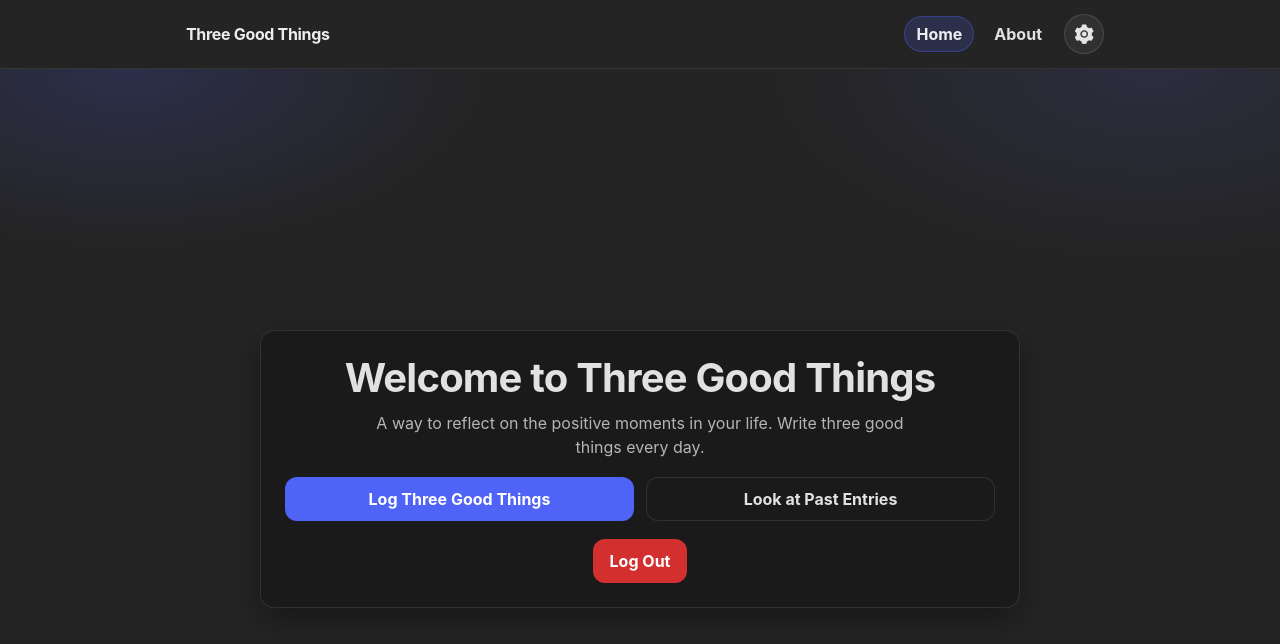
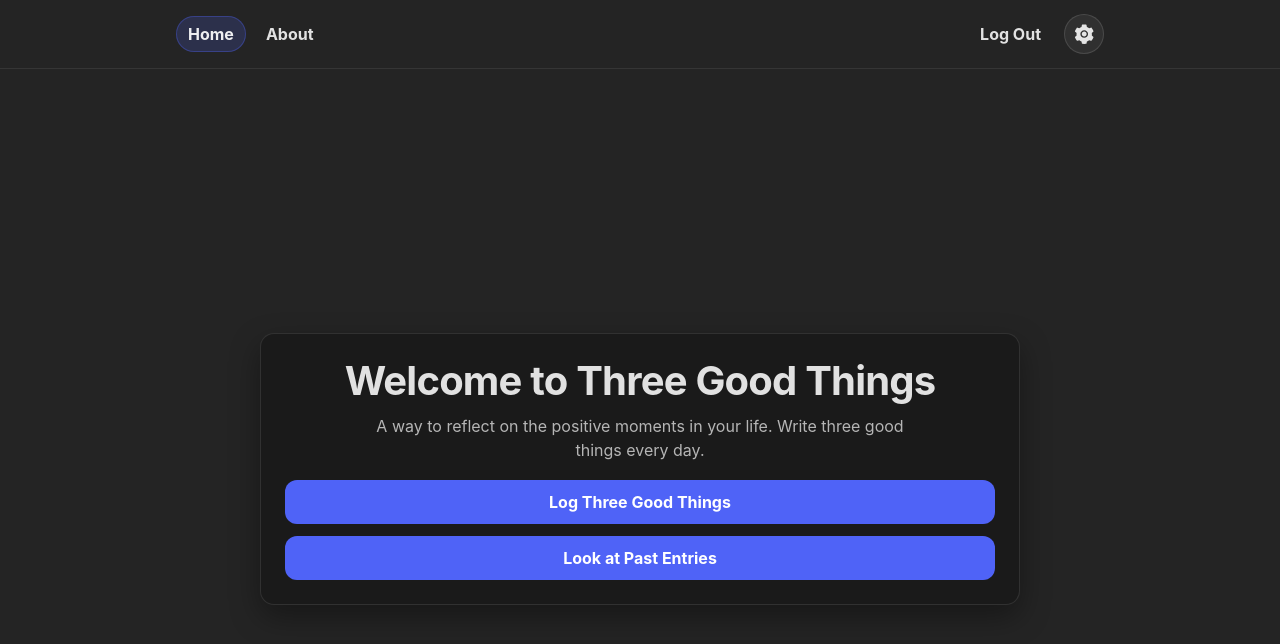
Before and after one commit to Asyboi/ThreeGoodThings, a React (Vite) app in the folder frontend/: page / in a window 1280 px wide. Shown: the top 644 px of the page. Built offline with nearby package versions, Linux system fonts and the light colour scheme; sample sign-in values are in the browser's storage.

Commit message:
UI update

```diff
--- a/frontend/package.json
+++ b/frontend/package.json
@@ -29,5 +29,8 @@
     "eslint-plugin-react-refresh": "^0.4.18",
     "globals": "^15.14.0",
     "vite": "^6.1.0"
+  },
+  "optionalDependencies": {
+    "@rollup/rollup-darwin-arm64": "4.56.0"
   }
 }
--- a/frontend/src/App.jsx
+++ b/frontend/src/App.jsx
@@ -18,12 +18,12 @@ function App() {
   );
   return (
     <BrowserRouter>
-      <Navigation />
+      <Navigation isLoggedIn={isLoggedIn} setIsLoggedIn={setIsLoggedIn} />
       <Routes>
         {/* ProtectedRoute redirects the user to /login page if not already logged in */}
         <Route path="/" element={
             <ProtectedRoute isLoggedIn={isLoggedIn}>
-              <Home setIsLoggedIn={setIsLoggedIn} />
+              <Home />
             </ProtectedRoute>
           }
         />
--- a/frontend/src/components/Navigation.css
+++ b/frontend/src/components/Navigation.css
@@ -4,8 +4,7 @@
   position: sticky;
   top: 0;
   z-index: 20;
-  background: rgba(36, 36, 36, 0.75);
-  backdrop-filter: blur(10px);
+  background: #242424;
   border-bottom: 1px solid rgba(255, 255, 255, 0.08);
 }
 
@@ -21,20 +20,11 @@
   box-sizing: border-box;
 }
 
-.nav-brand {
-  border: none;
-  background: transparent;
-  padding: 6px 10px;
-  border-radius: 999px;
-  color: rgba(255, 255, 255, 0.92);
-  font-weight: 750;
-  letter-spacing: -0.02em;
-  cursor: pointer;
-  transition: background-color 160ms ease;
-}
-
-.nav-brand:hover {
-  background: rgba(255, 255, 255, 0.08);
+.nav-left {
+  display: flex;
+  align-items: center;
+  gap: 10px;
+  min-width: 0;
 }
 
 .nav-right {
@@ -64,6 +54,11 @@
 .nav-link:hover {
   background: rgba(255, 255, 255, 0.08);
   color: rgba(255, 255, 255, 0.92);
+}
+
+.nav-link--logout:hover {
+  background: #d32f2f;
+  color: #ffffff;
 }
 
 .nav-link--active {
--- a/frontend/src/components/Navigation.jsx
+++ b/frontend/src/components/Navigation.jsx
@@ -1,16 +1,20 @@
 import { NavLink, useNavigate } from "react-router-dom";
 import { useEffect, useRef, useState } from "react";
 import { AiFillSetting } from "react-icons/ai";
+import PropTypes from "prop-types";
+import { logoutUser } from "../services/requests";
 import './Navigation.css';
 
-const Navigation = () => {
+const Navigation = ({ isLoggedIn, setIsLoggedIn }) => {
   const [open, setOpen] = useState(false);
   const dropdownRef = useRef(null);
   const firstMenuItemRef = useRef(null);
   const navigate = useNavigate();
 
   // auth state check function
-  const authed = Boolean(localStorage.getItem("userId"));
+  const authed = typeof isLoggedIn === "boolean"
+    ? isLoggedIn
+    : Boolean(localStorage.getItem("userId"));
 
   useEffect(() => {
     const handleClickOutside = (event) => {
@@ -42,18 +46,17 @@ const Navigation = () => {
 
   const toggleDropdown = () => setOpen((prev) => !prev);
 
+  const handleLogout = () => {
+    logoutUser();
+    setIsLoggedIn?.(false);
+    setOpen(false);
+    navigate("/login");
+  };
+
   return (
     <nav className="nav-container">
       <div className="nav-inner">
-        <button
-          type="button"
-          className="nav-brand"
-          onClick={() => navigate(authed ? "/" : "/login")}
-        >
-          Three Good Things
-        </button>
-
-        <div className="nav-right">
+        <div className="nav-left">
           <div className="nav-links">
             {authed && (
               <NavLink
@@ -76,7 +79,18 @@ const Navigation = () => {
               </NavLink>
             )}
           </div>
+        </div>
 
+        <div className="nav-right">
+          {authed && (
+            <button
+              type="button"
+              className="nav-link nav-link--logout"
+              onClick={handleLogout}
+            >
+              Log Out
+            </button>
+          )}
           <div className="settings-wrapper" ref={dropdownRef}>
             <button
               type="button"
@@ -116,4 +130,9 @@ const Navigation = () => {
   );
 };
 
+Navigation.propTypes = {
+  isLoggedIn: PropTypes.bool,
+  setIsLoggedIn: PropTypes.func,
+};
+
 export default Navigation;
--- a/frontend/src/pages/Home.jsx
+++ b/frontend/src/pages/Home.jsx
@@ -1,15 +1,7 @@
-import PropTypes from "prop-types";
 import { useNavigate } from "react-router-dom";
-import {logoutUser} from '../services/requests';
 import './styles/Home.css';
 
-const Home = ({ setIsLoggedIn }) => {
-  // sets prop types for isLoggedIn and setIsLoggedIn (for type safety)
-  Home.propTypes = {
-    isLoggedIn: PropTypes.bool.isRequired,
-    setIsLoggedIn: PropTypes.func.isRequired,
-  };
-
+const Home = () => {
   const navigate = useNavigate();
 
   const handleLogClick = () => {
@@ -18,12 +10,6 @@ const Home = ({ setIsLoggedIn }) => {
 
   const handlePastEntries = () => {
     navigate("/pastentries");
-  };
-
-  const handleLogOut = () => {
-    logoutUser();
-    setIsLoggedIn(false);
-    navigate("/login");
   };
 
   return (
@@ -42,14 +28,8 @@ const Home = ({ setIsLoggedIn }) => {
               Log Three Good Things
             </button>
 
-            <button className="tg-btn tg-btn--secondary home-action" onClick={handlePastEntries}>
+            <button className="tg-btn tg-btn--primary home-action" onClick={handlePastEntries}>
               Look at Past Entries
-            </button>
-          </div>
-
-          <div className="home-footer">
-            <button className="tg-btn tg-btn--destructive" onClick={handleLogOut}>
-              Log Out
             </button>
           </div>
         </div>
--- a/frontend/src/pages/styles/Home.css
+++ b/frontend/src/pages/styles/Home.css
@@ -15,7 +15,7 @@
 .home-actions {
   margin-top: 18px;
   display: grid;
-  grid-template-columns: 1fr 1fr;
+  grid-template-columns: 1fr;
   gap: 12px;
 }
 
@@ -23,12 +23,6 @@
   width: 100%;
 }
 
-.home-footer {
-  margin-top: 18px;
-  display: flex;
-  justify-content: center;
-}
-
 @media (max-width: 640px) {
   .home-actions {
     grid-template-columns: 1fr;
--- a/frontend/src/services/requests.js
+++ b/frontend/src/services/requests.js
@@ -1,7 +1,7 @@
 // Index for all api calls
 // TODO: create env-based API base to allow local dev and frontend deployment
-const API_BASE = "https://threegoodthings.onrender.com"; // Updated so it runs on production backend server API
-// const API_BASE = "http://localhost:5001"; // Use this as API base when developing locally
+// const API_BASE = "https://threegoodthings.onrender.com"; // Updated so it runs on production backend server API
+const API_BASE = "http://localhost:5001"; // Use this as API base when developing locally
 // Create a new user account (POST method)
 export async function createUser(username, email, password) {
   const response = await fetch(`${API_BASE}/api/users/create`, {
--- a/frontend/src/styles/index.css
+++ b/frontend/src/styles/index.css
@@ -242,9 +242,7 @@ textarea:focus-visible {
 }
 
 .tg-surface {
-  background: radial-gradient(600px 300px at 10% 0%, rgba(79, 99, 247, 0.18), transparent 60%),
-    radial-gradient(700px 350px at 90% 0%, rgba(100, 108, 255, 0.12), transparent 55%),
-    var(--tg-bg);
+  background: var(--tg-bg);
 }
 
 @media (max-width: 768px) {
```
Also changed, not shown: 2 other files (tests, documents, lock files or other folders).
